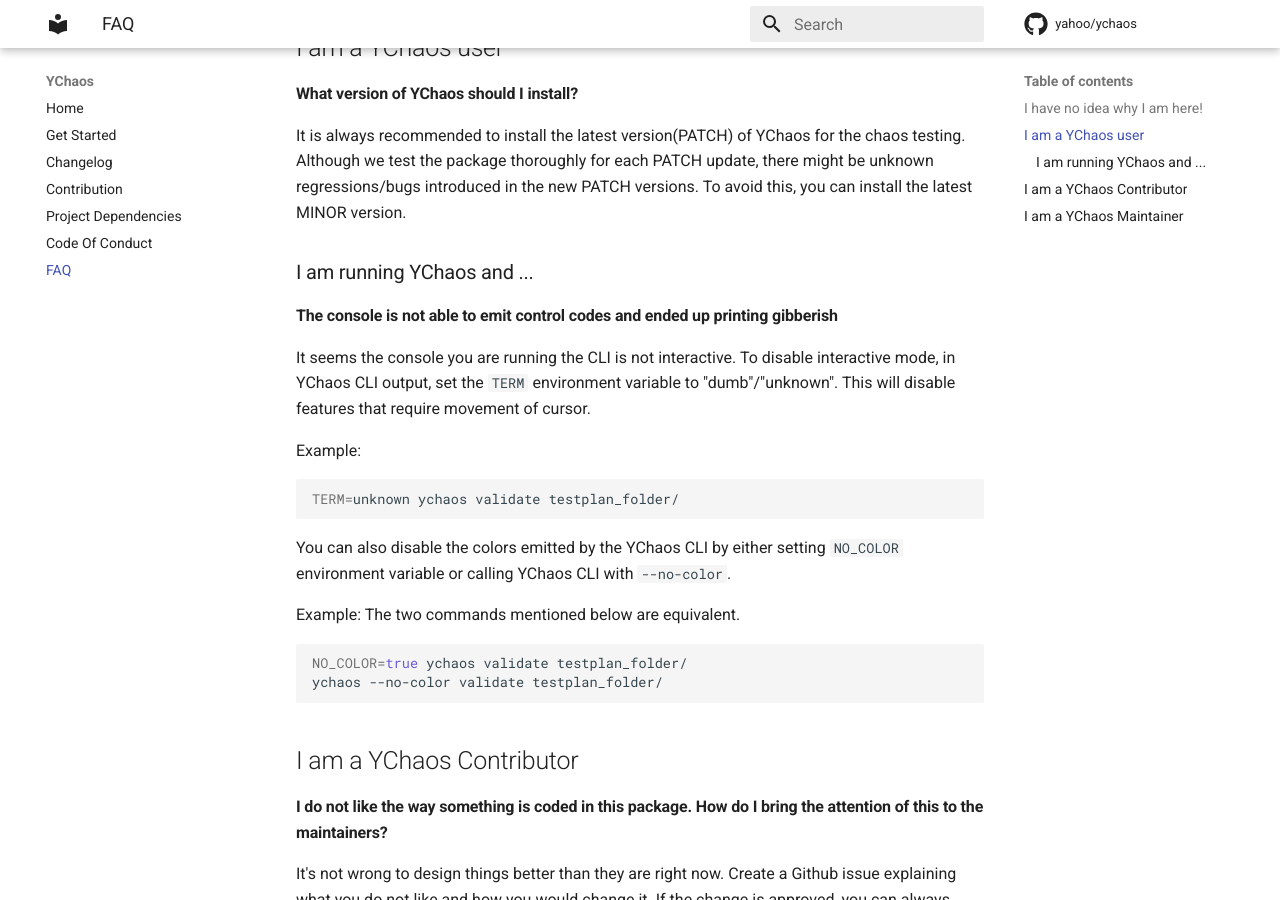
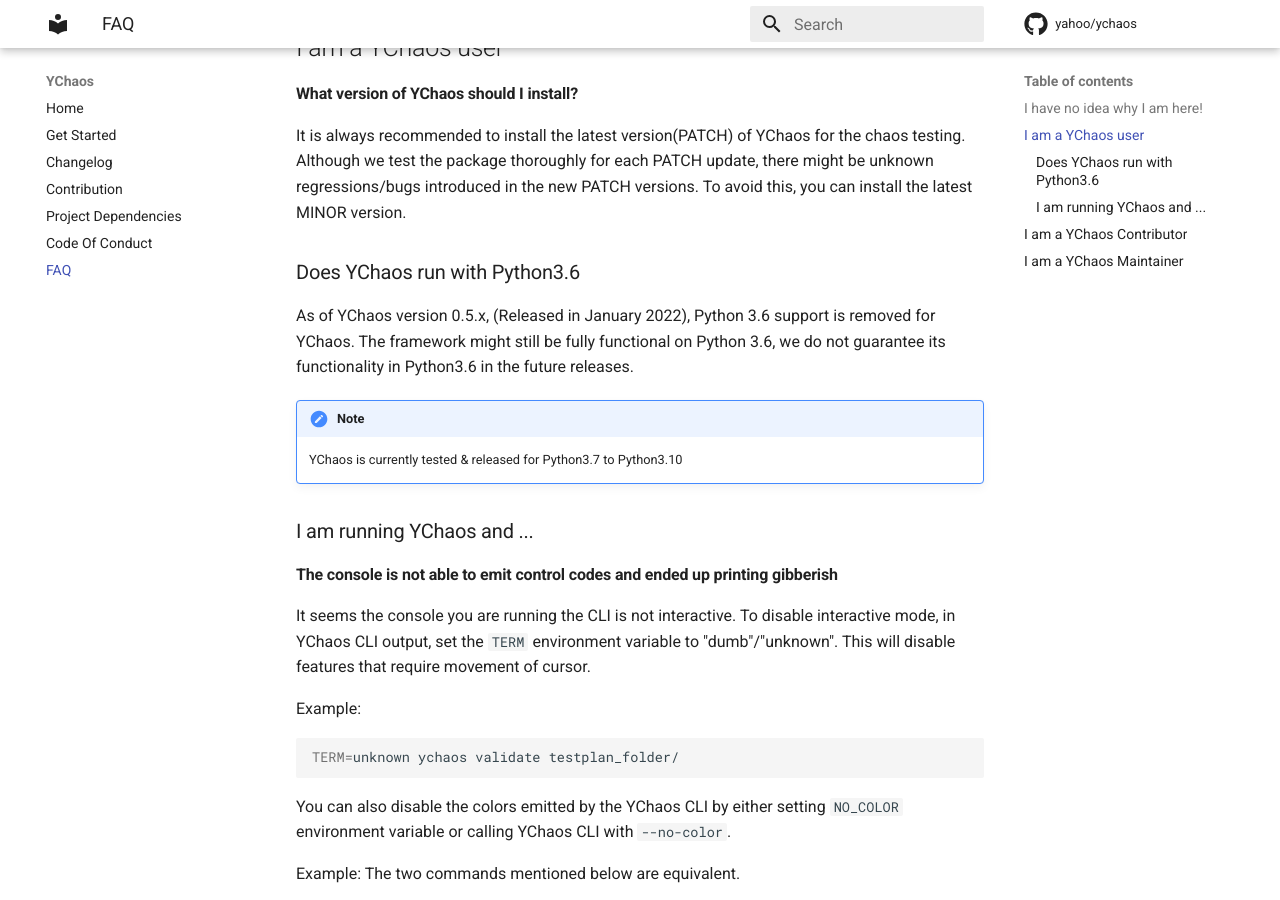
Before and after one commit to yahoo/ychaos, an MkDocs documentation site: the page built from docs/faq.md, in a window 1280 px wide and 900 px high, scrolled down 315 px. Built offline with MkDocs 1.6.1 and Material for MkDocs 9.7.7, drawn with Linux system fonts in a browser that asks for light colours; comment, search, counter and statistics services are not loaded; the version menu is left out.

Commit message:
Remove Python3.6 support for YChaos (#111)

```diff
--- a/docs/faq.md
+++ b/docs/faq.md
@@ -12,6 +12,15 @@
 the chaos testing. Although we test the package thoroughly for each PATCH
 update, there might be unknown regressions/bugs introduced in the new PATCH versions.
 To avoid this, you can install the latest MINOR version.
+
+### Does YChaos run with Python3.6
+
+As of YChaos version 0.5.x, (Released in January 2022), Python 3.6 support
+is removed for YChaos. The framework might still be fully functional on Python 3.6,
+we do not guarantee its functionality in Python3.6 in the future releases.
+
+!!! Note
+    YChaos is currently tested & released for Python3.7 to Python3.10
 
 ### I am running YChaos and ...
 
--- a/setup.cfg
+++ b/setup.cfg
@@ -42,7 +42,7 @@
     rich==11.0.0
 
 # By default new packages require at minimum the current supported Python release.
-python_requires = >="3.6"
+python_requires = >="3.7"
 
 [options.extras_require]
 # Managing Optional Dependencies
```
Also changed, not shown: docs/index.md (+1 -1 lines), screwdriver.yaml (+2 -30 lines).
